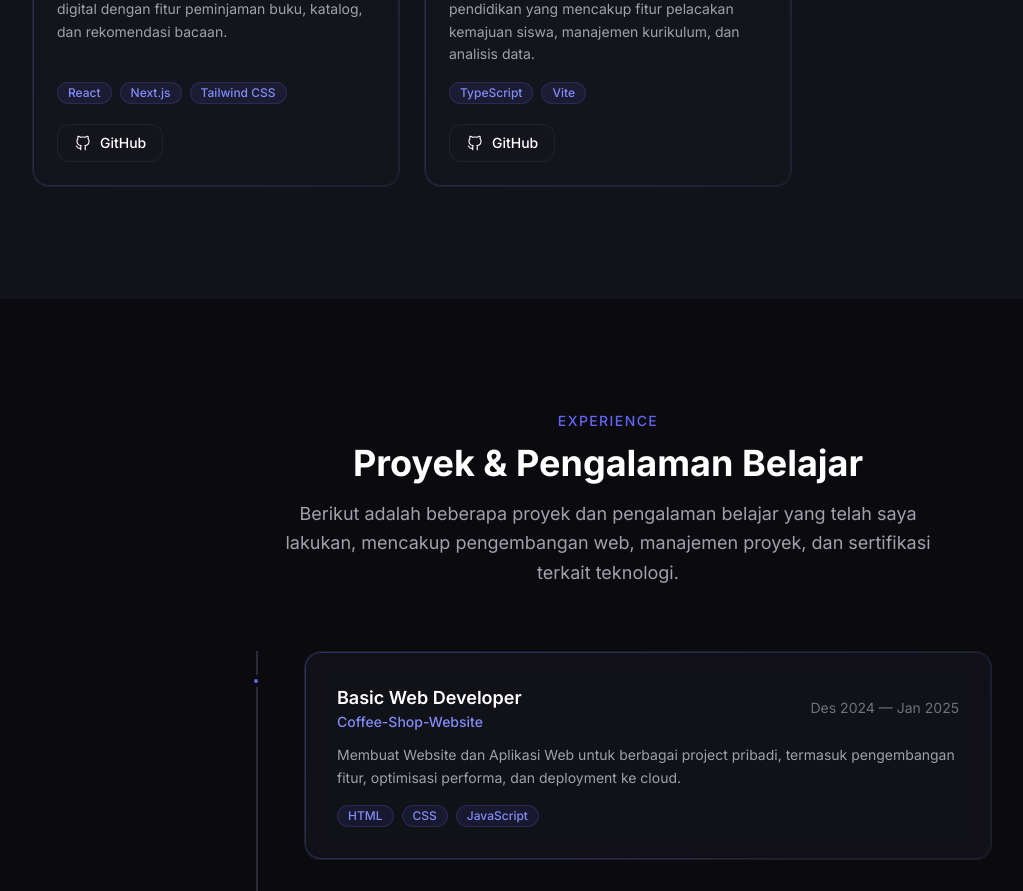
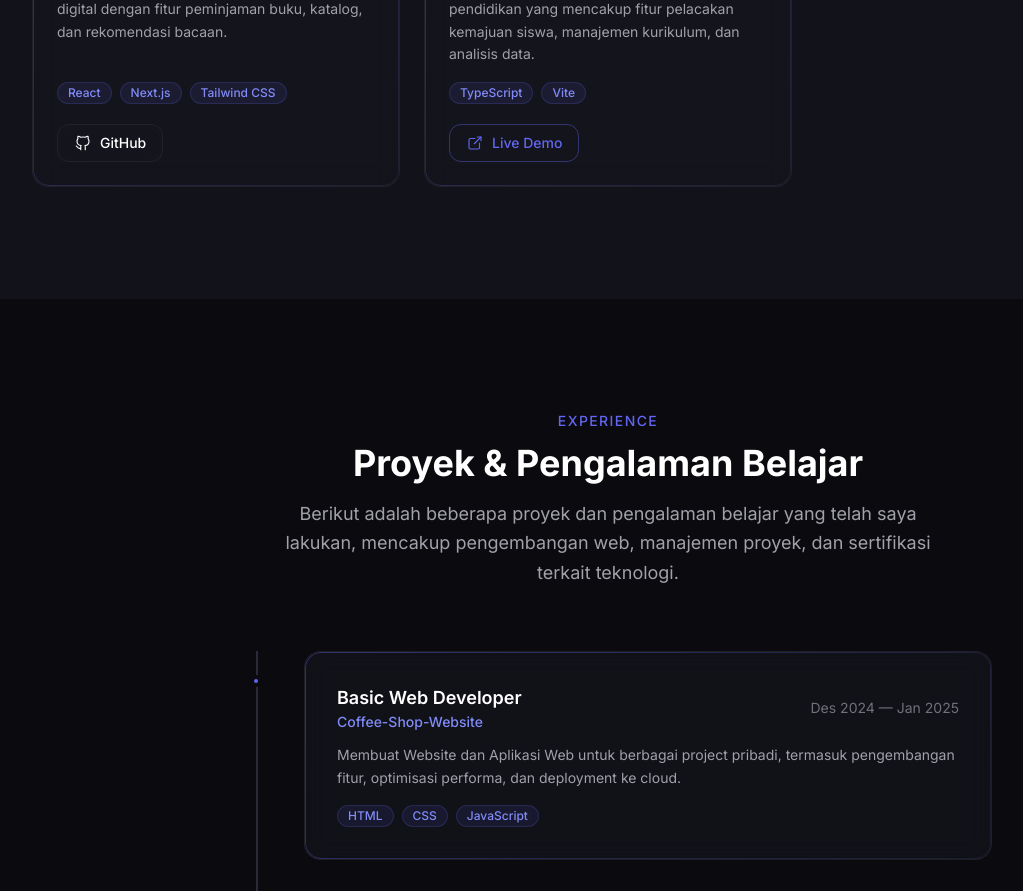
Before and after one commit to lipp13/portofolio, a React (Vite) app: page / in a window 1280 px wide. Shown: the part 3760-4651 px from the top of the page, without its empty margins (32-1055 px from the left). Built offline with nearby package versions, Linux system fonts and the light colour scheme.

Commit message:
add project card

```diff
--- a/src/data/portfolioData.js
+++ b/src/data/portfolioData.js
@@ -147,8 +147,7 @@ export const portfolioData = {
       techStack: ["TypeScript", "Vite"],
       category: "UI/UX Design",
       status: "Completed",
-      githubUrl:
-        "https://www.figma.com/design/zLxYAJ1yN0i78TiRQIz1eF/Untitled?node-id=0-1&t=DFjGCNZCebYCDisf-1",
+      liveUrl: "https://www.figma.com/design/zLxYAJ1yN0i78TiRQIz1eF/Untitled?node-id=0-1&t=DFjGCNZCebYCDisf-1",
     },
   ],
 
```
